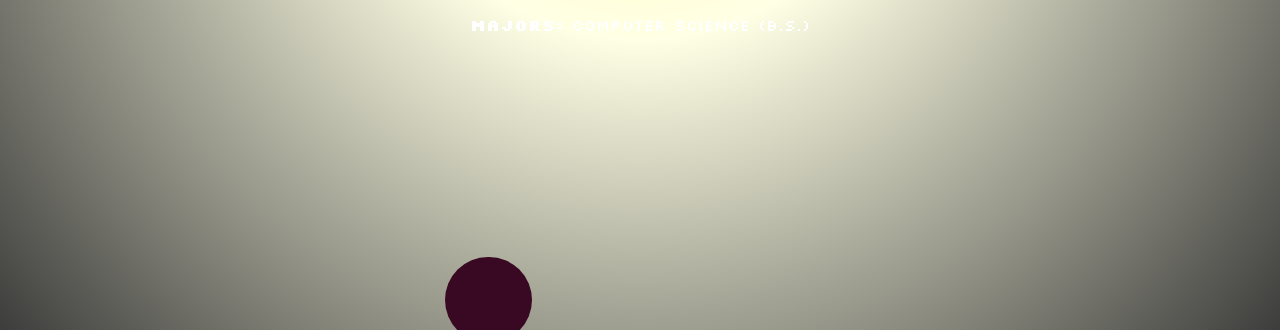
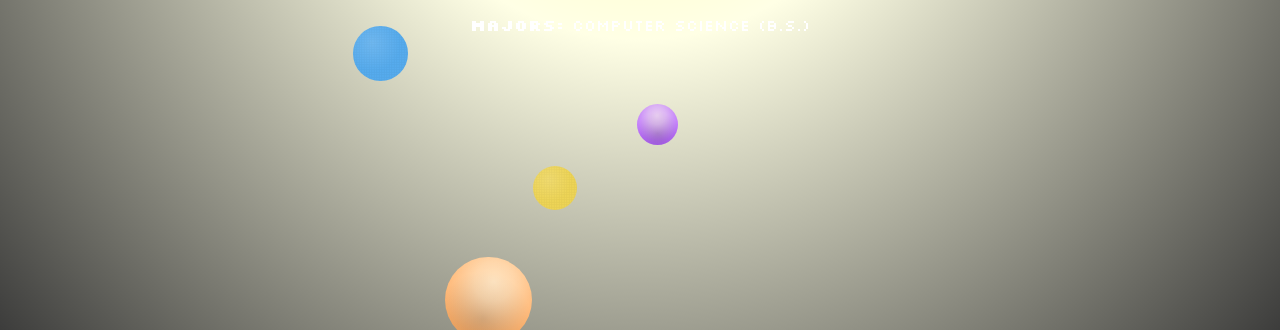
Before and after one commit to Computer-Science-Social-Good/website, a plain HTML site: page members/frank-murphy.html in a window 1280 px wide. Shown: the part 427-757 px from the top of the page. Drawn offline with nearby package versions, Linux system fonts and the light colour scheme.

Commit message:
Add more balls, implement shiny and rough texture effects based on light source angle

```diff
--- a/assets/frank-murphy/profile.css
+++ b/assets/frank-murphy/profile.css
@@ -129,6 +129,28 @@ footer {
     overflow: hidden;
     object-fit: cover;
     z-index: 1;
+    /* filter: drop-shadow(5px 5px); */
+}
+/* .bouncy-ball.shiny {
+    background-size: cover;
+} */
+.bouncy-ball.rough {
+    background-size:
+        cover,
+        2.5px 2.5px;
+    background-image:
+        radial-gradient(
+            circle at 35% 30%,
+            rgba(255, 255, 255, 0.15),
+            rgba(255, 255, 255, 0) 55%
+        ),
+        repeating-radial-gradient(
+            circle,
+            rgba(0, 0, 0, 0.1) 0px,
+            rgba(0, 0, 0, 0.1) 1px,
+            transparent 1.5px,
+            transparent 4px
+        );
 }
 .bouncy-ball-image {
     width: 100%;
--- a/members/frank-murphy.html
+++ b/members/frank-murphy.html
@@ -127,6 +127,17 @@
             const MIN_SQUASH_SCALE_MIN = 0.6;
             const SQUISH_DURATION_MS_MAX = 350;
             const SQUISH_DURATION_MS_MIN = 150;
+            const NYAN_COLORS = [
+                "#FF5C5C",
+                "#FFA85C",
+                "#FFE45C",
+                "#8CE85C",
+                "#5CB8FF",
+                "#B25CFF",
+            ];
+            const light_source_el = document.querySelector(".profile-img");
+            const HIGHLIGHT_OFFSET_PCT = 22;
+
             const lerp = (start, end, t) => start + (end - start) * t;
             const map_range = (value, inMin, inMax, outMin, outMax) =>
                 ((value - inMin) * (outMax - outMin)) / (inMax - inMin) +
@@ -146,7 +157,6 @@
                 const ball_diameter = 40 + Math.random() * 60; // 40-100px
                 ball_element.className = "bouncy-ball";
                 // ball_element.style.backgroundBlendMode = "color";
-                ball_element.style.backgroundSize = "cover";
                 ball_element.style.backgroundColor = ball_properties.color;
                 let ball_image_el;
                 if (ball_properties.image_src !== undefined) {
@@ -158,14 +168,10 @@
                     }
                     ball_element.appendChild(ball_image_el);
                 }
-                switch (ball_properties.texture) {
-                    case "shiny":
-                        break;
-                    case "rough":
-                        break;
-                    default:
-                        break;
+                if (ball_properties.texture !== undefined) {
+                    ball_element.classList.add(ball_properties.texture);
                 }
+
                 ball_element.style.width = ball_diameter + "px";
                 ball_element.style.height = ball_diameter + "px";
                 ball_element.style.animationDuration =
@@ -210,6 +216,54 @@
                     squishing_y = false;
                     if (ball_image_el !== undefined) {
                         ball_image_el.style.animationPlayState = "running";
+                    }
+                }
+
+                function adjustPositionalStyles() {
+                    switch (ball_properties.texture) {
+                        case "shiny": {
+                            const light_rect =
+                                light_source_el.getBoundingClientRect();
+                            const light_center_x =
+                                light_rect.left + light_rect.width / 2;
+                            const light_center_y =
+                                light_rect.top + light_rect.height / 2;
+                            const ball_center_x = x + ball_diameter / 2;
+                            const ball_center_y = y + ball_diameter / 2;
+
+                            const angle = Math.atan2(
+                                light_center_y - ball_center_y,
+                                light_center_x - ball_center_x,
+                            );
+
+                            const highlight_x =
+                                50 + HIGHLIGHT_OFFSET_PCT * Math.cos(angle);
+                            const highlight_y =
+                                50 + HIGHLIGHT_OFFSET_PCT * Math.sin(angle);
+                            const shadow_x =
+                                50 - HIGHLIGHT_OFFSET_PCT * Math.cos(angle);
+                            const shadow_y =
+                                50 - HIGHLIGHT_OFFSET_PCT * Math.sin(angle);
+
+                            ball_element.style.backgroundImage = `
+                                    radial-gradient(
+                                        circle at ${highlight_x}% ${highlight_y}%,
+                                        rgba(255, 253, 235, 0.7),
+                                        rgba(255, 253, 235, 0.55) 25%,
+                                        rgba(255, 253, 235, 0.3) 50%,
+                                        rgba(255, 253, 235, 0.12) 70%,
+                                        rgba(255, 253, 235, 0) 90%
+                                    ),
+                                    radial-gradient(
+                                        circle at ${shadow_x}% ${shadow_y}%,
+                                        rgba(0, 0, 0, 0.25),
+                                        rgba(0, 0, 0, 0) 60%
+                                    )
+                            `;
+                            break;
+                        }
+                        default:
+                            break;
                     }
                 }
 
@@ -383,6 +437,9 @@
                     ball_element.style.top = y + "px";
                     ball_element.style.transformOrigin = `${origin_x} ${origin_y}`;
                     ball_element.style.transform = `scale(${scale_x}, ${scale_y})`;
+
+                    adjustPositionalStyles();
+
                     requestAnimationFrame(moveAndBounceSquishy);
                 }
                 moveAndBounceSquishy();
@@ -429,14 +486,29 @@
 
                 const balls = [
                     {
-                        color: "#FF4923",
+                        color: NYAN_COLORS[0],
                         texture: "rough",
                     },
                     {
-                        color: "#390923",
+                        color: NYAN_COLORS[1],
                         texture: "shiny",
                     },
-                    // ...
+                    {
+                        color: NYAN_COLORS[2],
+                        texture: "rough",
+                    },
+                    {
+                        color: NYAN_COLORS[3],
+                        texture: "shiny",
+                    },
+                    {
+                        color: NYAN_COLORS[4],
+                        texture: "rough",
+                    },
+                    {
+                        color: NYAN_COLORS[5],
+                        texture: "shiny",
+                    },
                 ];
 
                 balls.forEach((ball_properties) => {
```
